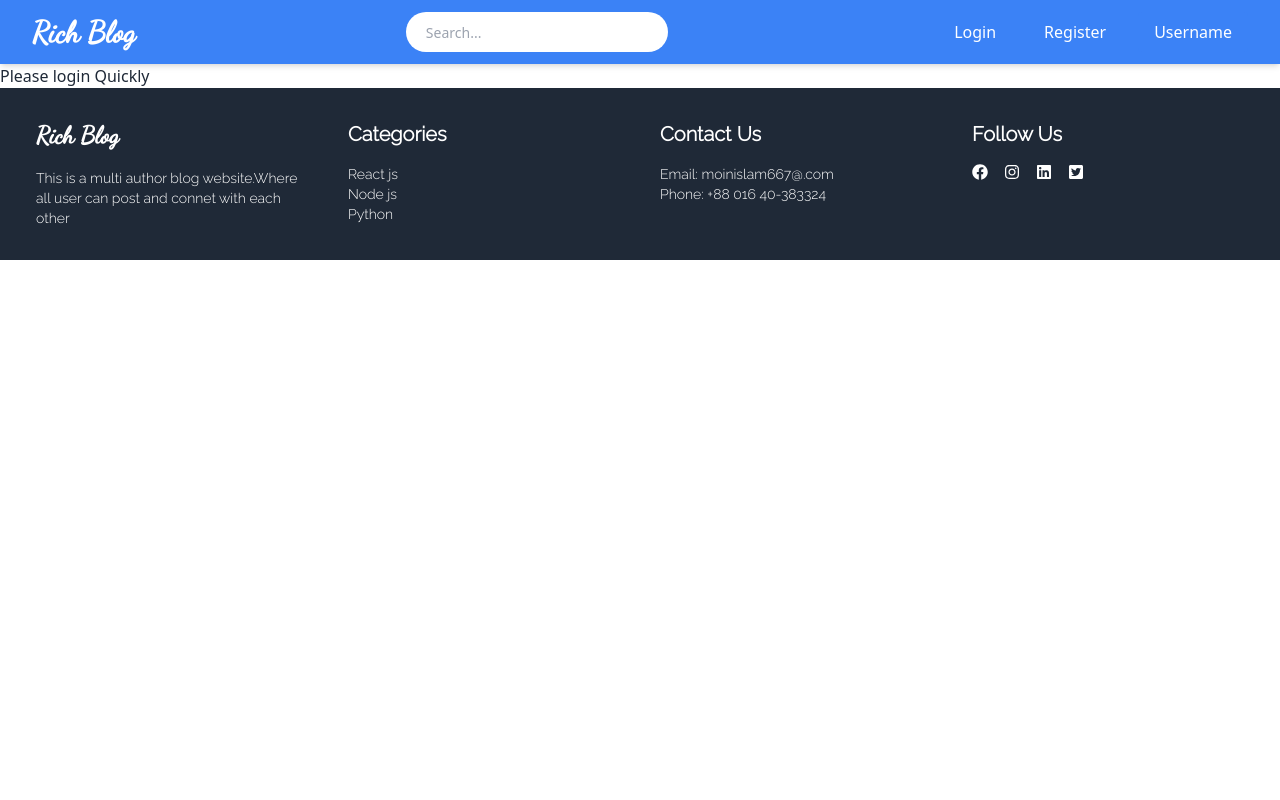
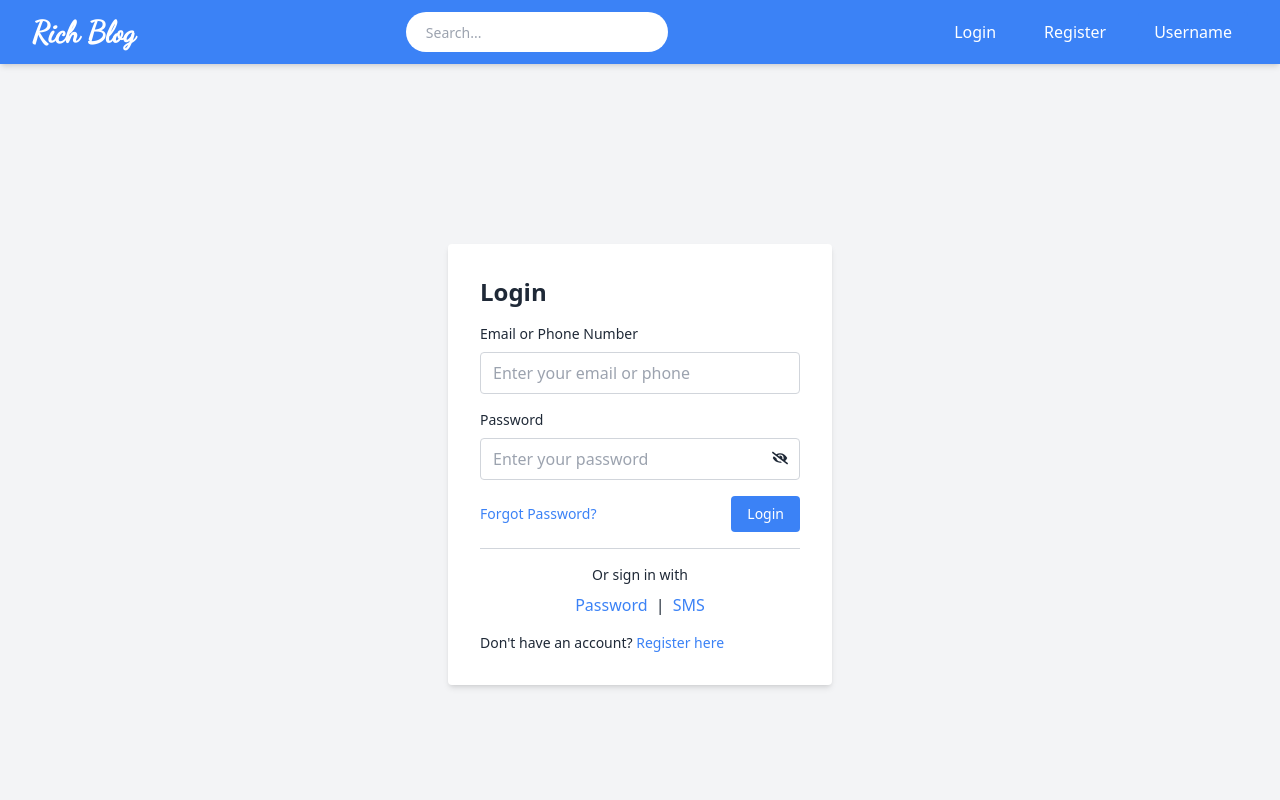
Before and after one commit to dev-moinislam/richBlogFrontend, a React (Vite) app: page /login in a window 1280 px wide. Shown: the top 800 px of the page. Built offline with nearby package versions, Linux system fonts and the light colour scheme.

Commit message:
header-footer-login

```diff
--- /dev/null
+++ b/src/components/auth/LoginPassword.tsx
@@ -0,0 +1,103 @@
+import {useState} from 'react'
+import {FaEyeSlash,FaEye} from 'react-icons/fa'
+import { Link } from 'react-router-dom';
+import { InputChange,FormSubmit } from '../../utils/interface';
+
+ const LoginPassword = () => {
+    const initialState={account:'',password:''}
+    const [userLogin,setUserLogin]=useState(initialState)
+    const {account,password}=userLogin
+
+    const [showPassword, setShowPassword] = useState(false);
+
+    const togglePasswordVisibility = () => {
+      setShowPassword(!showPassword);
+    };
+
+    const handleInputChange=(e:InputChange)=>{
+        const {name,value}=e.target
+        setUserLogin({...userLogin,[name]:value})
+    }
+
+    const handleSubmit=(e:FormSubmit)=>{
+        e.preventDefault()
+    }
+
+    return (
+      <div className="flex justify-center items-center h-screen bg-gray-100">
+        <div className="bg-white p-8 rounded shadow-md w-80 sm:w-96 ">
+          <h2 className="text-2xl font-semibold mb-4">Login</h2>
+          <form onSubmit={handleSubmit}>
+            {/* ------------------------------ input account ----------------------------- */}
+            <div className="mb-4">
+              <label className="block text-sm font-medium mb-2">Email or Phone Number</label>
+              <input
+                type="text"
+                className="w-full border border-gray-300 px-3 py-2 rounded focus:outline-none focus:border-blue-500"
+                placeholder="Enter your email or phone"
+                value={account}
+                name='account'
+                onChange={handleInputChange}
+              />
+            </div>
+            <div className="mb-4 relative">
+                {/* ----------------------------- input password ----------------------------- */}
+              <label className="block text-sm font-medium mb-2">Password</label>
+              <input
+                type={showPassword ? 'text' : 'password'}
+                className=" w-full border border-gray-300 px-3 py-2 rounded focus:outline-none focus:border-blue-500"
+                placeholder="Enter your password"
+                value={password}
+                name='password'
+                onChange={handleInputChange}
+              />
+              {/* -------------------------- password show or not Logic-------------------------- */}
+              <span className="absolute top-12 right-3 transform -translate-y-1/2 cursor-pointer" onClick={togglePasswordVisibility}>
+                {showPassword ? <FaEye/> : <FaEyeSlash/>}
+              </span>
+            </div>
+            {/* ------------------------- forget_pass & login btn ------------------------ */}
+            <div className="flex justify-between items-center mb-4">
+              <Link to='/forget_password' className="text-blue-500 text-sm">Forgot Password?</Link>
+              <button
+                type="submit"
+                className="text-sm text-white bg-blue-500 px-4 py-2 rounded hover:bg-blue-600 focus:outline-none"
+                disabled={(account && password) ? false : true}
+              >
+                Login
+              </button>
+            </div>
+            {/* --------------------------- other signin option -------------------------- */}
+            <div className="border-t border-gray-300 pt-4 text-center">
+              <p className="text-sm">Or sign in with</p>
+              <div className="mt-2">
+                <button
+                  type="button"
+                  className="inline-block mx-1 text-blue-500 hover:text-blue-600"
+                >
+                  Password
+                </button>
+                <span> | </span>
+                <button
+                  type="button"
+                  className="inline-block mx-1 text-blue-500 hover:text-blue-600"
+                >
+                  SMS
+                </button>
+              </div>
+            </div>
+            {/* ------------------------- navigate register page ------------------------- */}
+            <div className="mt-4">
+              <p className="text-sm">
+                Don't have an account?{' '}
+                <Link to='/register' className="text-blue-500">Register here</Link>
+              </p>
+            </div>
+          </form>
+        </div>
+      </div>
+    );
+  };
+
+
+ export default LoginPassword
--- a/src/components/global/Footer.tsx
+++ b/src/components/global/Footer.tsx
@@ -2,26 +2,29 @@ import {FaFacebook,FaInstagram,FaLinkedin,FaTwitterSquare} from 'react-icons/fa'
 const Footer = () => {
   return (
     <footer className="bg-gray-800 text-white py-8 font-text">
+     { /* ------------------------------ About section ----------------------------- */}
       <div className="container mx-auto px-4">
         <div className="flex flex-wrap">
           <div className="w-[50%] px-5 md:w-1/4 mb-8 md:mb-0 font-text2">
             <h2 className="text-xl font-bold mb-4 font-logo md:text-2xl">Rich Blog</h2>
             <p className="text-sm">This is a multi author blog website.Where all user can post and connet with each other</p>
           </div>
+     { /* ------------------------------ Category section ----------------------------- */}
           <div className="w-[50%] px-5 md:w-1/4 mb-8 md:mb-0 font-text2">
             <h2 className="text-xl font-bold mb-4">Categories</h2>
             <ul className="text-sm">
               <li className='cursor-pointer'>React js</li>
               <li className='cursor-pointer'>Node js</li>
               <li className='cursor-pointer'>Python</li>
-              {/* Add more categories as needed */}
             </ul>
           </div>
+     { /* ------------------------------ catygory section ----------------------------- */}
           <div className="w-[50%] px-5 md:w-1/4 mb-8 md:mb-0 font-text2">
             <h2 className="text-xl font-bold mb-4">Contact Us</h2>
             <p className="text-sm">Email: moinislam667@.com</p>
             <p className="text-sm">Phone: +88 016 40-383324</p>
           </div>
+     { /* ------------------------------ Social link section ----------------------------- */}
           <div className="w-[50%] px-5 md:w-1/4 mb-8 md:mb-0 font-text2">
             <h2 className="text-xl font-bold mb-4">Follow Us</h2>
             <div className="flex">
@@ -29,7 +32,6 @@ const Footer = () => {
               <a href="#" className="mr-4 hover:text-pink-700"><FaInstagram/></a>
               <a href="#" className="mr-4 hover:text-blue-600"><FaLinkedin/></a>
               <a href="#" className="mr-4 hover:text-blue-300"><FaTwitterSquare/></a>
-              {/* Add more social media icons as needed */}
             </div>
           </div>
         </div>
--- a/src/components/global/Header.tsx
+++ b/src/components/global/Header.tsx
@@ -27,7 +27,9 @@ const Header = () => {
     <div className="w-full sticky bg-blue-500 shadow-md">
       <div className="flex justify-between items-center px-4 py-3 md:px-8 transition">
         <Link to='/' className="text-white text-lg md:text-3xl sm:text-xl font-semibold font-logo">Rich Blog</Link>
-        <Search/>
+        <div className="">
+          <Search/>
+        </div>
         <div className="md:hidden">
           <button onClick={toggleMenu}>
             {isMenuOpen ? (
--- a/src/pages/login.tsx
+++ b/src/pages/login.tsx
@@ -1,9 +1,11 @@
+import LoginPassword from "../components/auth/LoginPassword"
 
-
-const Login = () => {
+const login = () => {
   return (
-    <div>Please login Quickly</div>
+    <>
+    <LoginPassword/>
+    </>
   )
 }
 
-export default Login
+export default login
--- a/src/utils/interface.ts
+++ b/src/utils/interface.ts
@@ -1,3 +1,9 @@
+import { ChangeEvent,FormEvent } from "react"
+
+export type InputChange=ChangeEvent<HTMLInputElement>
+
+export type FormSubmit = FormEvent<HTMLFormElement>
+
 // we use index signeture
 export interface IParams{
     [key: string]: string | undefined,
```
